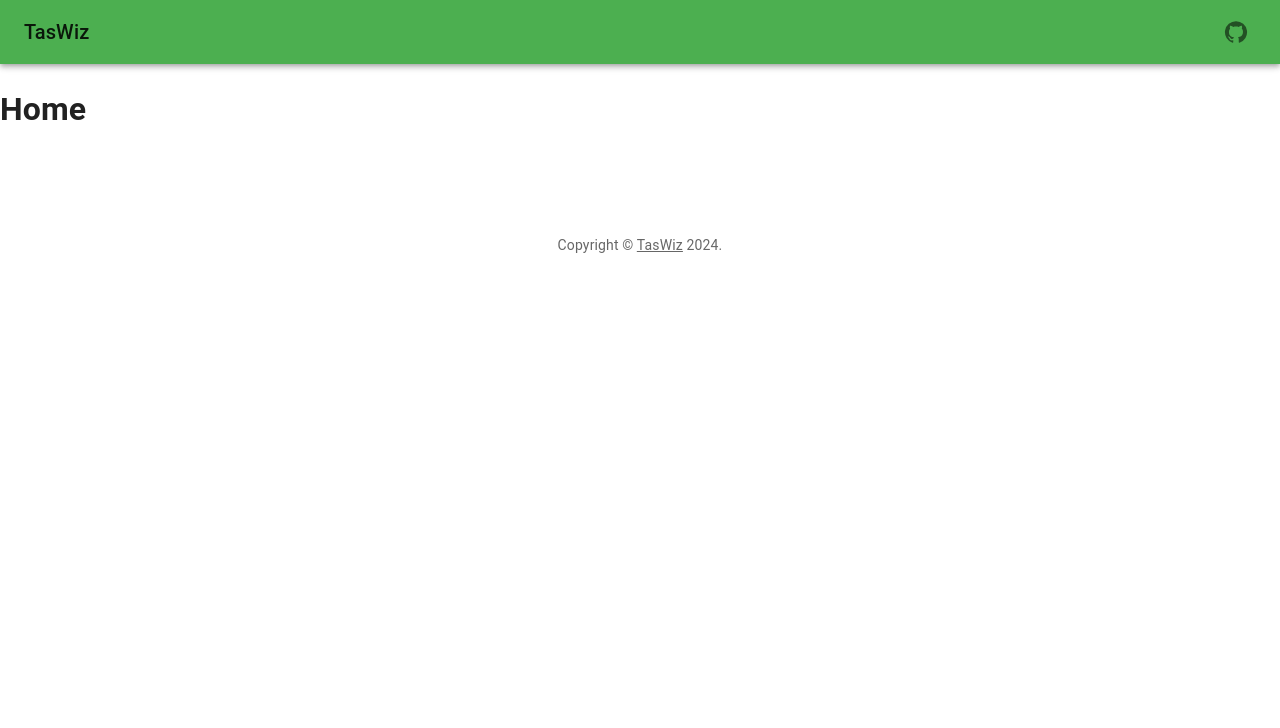
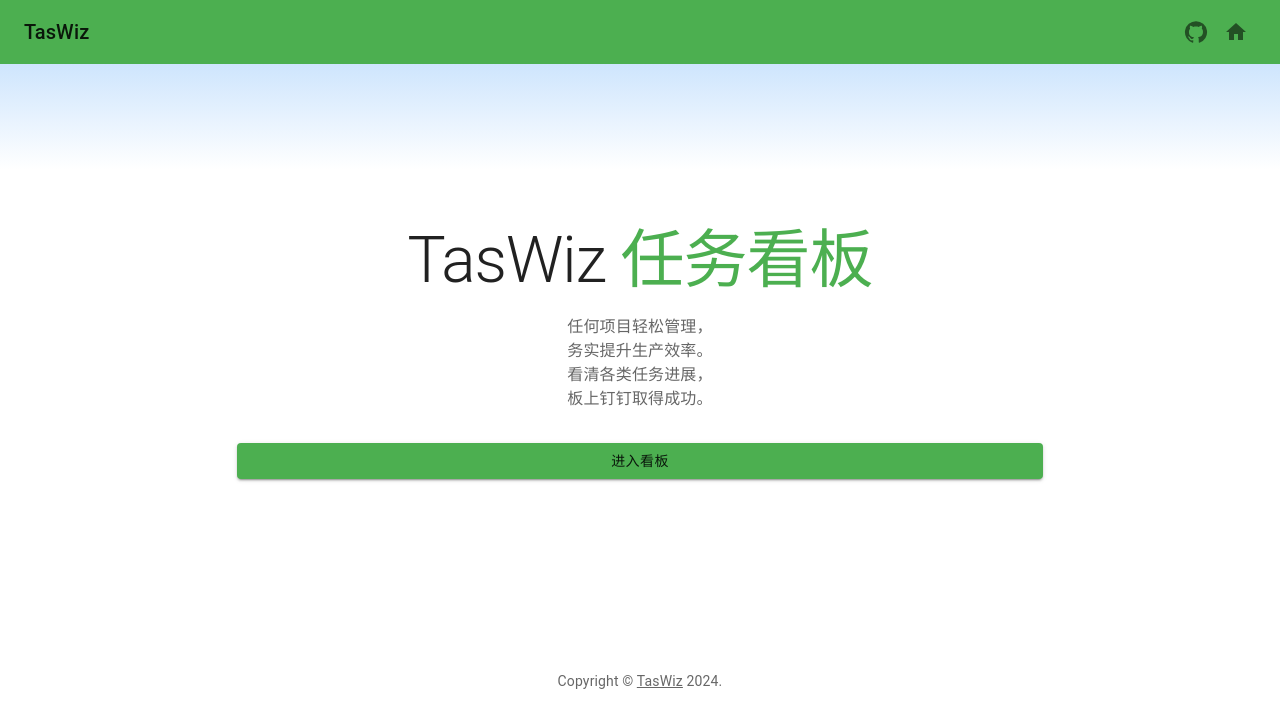
Before and after one commit to coxine/TasWiz, a React (Vite) app: page / in a window 1280 px wide. Shown: the top 728 px of the page. Built offline with nearby package versions, Linux system fonts and the light colour scheme.

Commit message:
feat: Update home page

```diff
--- a/src/App.jsx
+++ b/src/App.jsx
@@ -11,15 +11,13 @@ import SignUpPage from "./pages/auth/SignUp";
 
 const App = () => {
   return (
-    <AuthProvider>
+    <AuthProvider >
       <Router>
         <Routes>
           <Route
             path="/"
             element={
-              <ProtectedRoute>
-                <HomePage />
-              </ProtectedRoute>
+              <HomePage />
             }
           />
           <Route path="/signin" element={
@@ -43,7 +41,7 @@ const App = () => {
           />
         </Routes>
       </Router>
-    </AuthProvider>
+    </AuthProvider >
   );
 };
 
--- a/src/components/Header.jsx
+++ b/src/components/Header.jsx
@@ -1,6 +1,6 @@
 import * as React from "react";
 import { AppBar, Box, IconButton, Toolbar, Typography } from "@mui/material";
-import { GitHub } from "@mui/icons-material";
+import { GitHub, Home } from "@mui/icons-material";
 import { Link } from "@mui/material";
 
 export default function Header() {
@@ -16,6 +16,11 @@ export default function Header() {
               <GitHub />
             </IconButton>
           </Link>
+          <Link href="/">
+            <IconButton>
+              <Home />
+            </IconButton>
+          </Link>
         </Toolbar>
       </AppBar>
     </Box>
--- a/src/main.jsx
+++ b/src/main.jsx
@@ -24,6 +24,7 @@ const RootComponent = () => {
           secondary: green,
         },
       }),
+
     [prefersDarkMode],
   );
 
--- a/src/pages/Home.jsx
+++ b/src/pages/Home.jsx
@@ -1,7 +1,97 @@
-export default function Dashboard() {
+import * as React from 'react';
+
+import Box from '@mui/material/Box';
+import Button from '@mui/material/Button';
+import Container from '@mui/material/Container';
+import { Grid } from '@mui/material';
+import Stack from '@mui/material/Stack';
+import Typography from '@mui/material/Typography';
+import { alpha } from '@mui/material/styles';
+import { Link } from 'react-router-dom';
+import GuestComponent from '../utils/GuestComponent';
+import ProtectedComponent from '../utils/ProtectedComponent';
+
+export default function Home() {
   return (
-    <div>
-      <h1>Home</h1>
-    </div>
+    <Box id="hero" sx={(theme) => ({
+      width: '100%',
+      backgroundImage:
+        theme.palette.mode === 'light'
+          ? 'linear-gradient(180deg, #CEE5FD, #FFF)'
+          : `linear-gradient(#02294F, ${alpha('#090E10', 0.0)})`,
+      backgroundSize: '100% 20%',
+      backgroundRepeat: 'no-repeat',
+    })}>
+      <Container
+        sx={{
+          display: 'flex',
+          flexDirection: 'column',
+          alignItems: 'center',
+          pt: { xs: 14, sm: 20 },
+          pb: { xs: 8, sm: 12 },
+        }}
+      >
+        <Stack spacing={2} useFlexGap sx={{ width: { xs: '100%', sm: '70%' } }}>
+          <Typography
+            variant="h1"
+            sx={{
+              display: 'flex',
+              flexDirection: { xs: 'column', md: 'row' },
+              alignSelf: 'center',
+              textAlign: 'center',
+              fontSize: 'clamp(3.5rem, 10vw, 4rem)',
+            }}
+          >
+            TasWiz&nbsp;
+            <Typography
+              component="span"
+              variant="h1"
+              sx={{
+                fontSize: 'clamp(3rem, 10vw, 4rem)',
+                color: (theme) =>
+                  theme.palette.mode === 'light' ? 'primary.main' : 'primary.light',
+              }}
+            >
+              任务看板
+            </Typography>
+          </Typography>
+          <Typography
+            textAlign="center"
+            color="text.secondary"
+            sx={{ alignSelf: 'center', width: { sm: '100%', md: '80%' } }}
+          >
+            任何项目轻松管理，<br />
+            务实提升生产效率。<br />
+            看清各类任务进展，<br />
+            板上钉钉取得成功。<br />
+          </Typography>
+          <GuestComponent>
+            <Grid container spacing={2}>
+              <Grid item xs={12} md={6}>
+                <Link to="/signin">
+                  <Button variant="contained" color="primary" sx={{ my: 2 }} fullWidth>
+                    登录
+                  </Button>
+                </Link>
+              </Grid>
+              <Grid item xs={12} md={6}>
+                <Link to="/signup">
+                  <Button variant="outlined" color="primary" sx={{ my: 2 }} fullWidth>
+                    注册
+                  </Button>
+                </Link>
+              </Grid>
+            </Grid>
+          </GuestComponent>
+          <ProtectedComponent>
+            <Link to="/dashboard">
+              <Button variant="contained" color="primary" sx={{ my: 2 }} fullWidth>
+                进入看板
+              </Button>
+            </Link>
+          </ProtectedComponent>
+        </Stack>
+      </Container>
+    </Box >
   );
 }
```
Also changed, not shown: src/index.css (line endings or trailing spaces).
